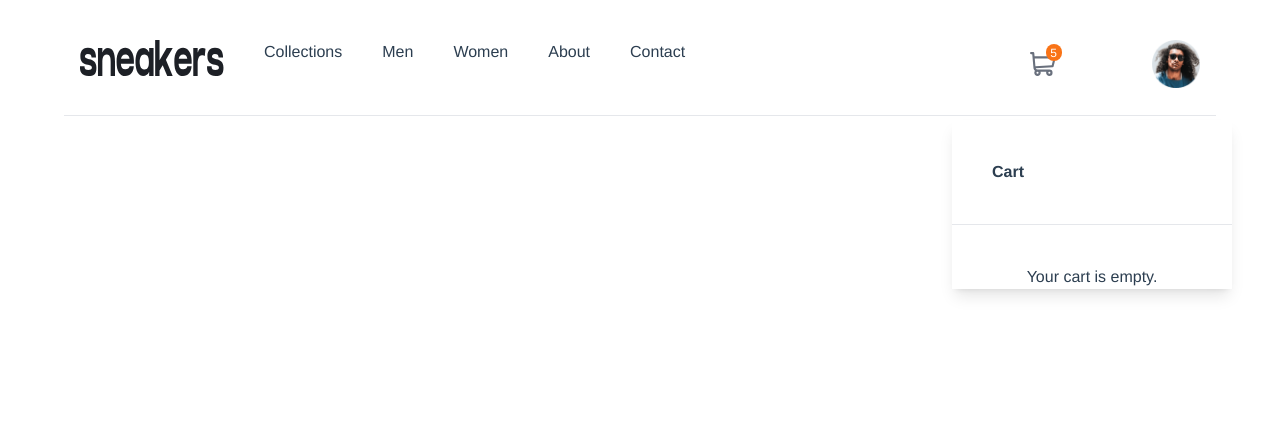
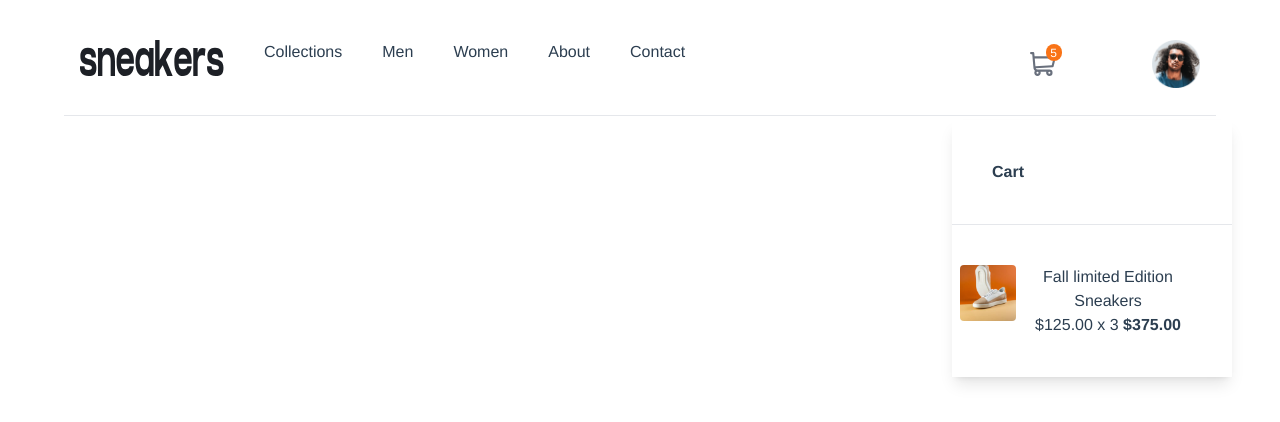
Before and after one commit to Lucassarantes/e-commerce-product-page, a Vue app: page / in a window 1280 px wide. Both pictures are taken after a click on the picture 1042 px from the left and 64 px from the top of the page. Shown: the top 422 px of the page. Built offline with nearby package versions, Linux system fonts and the light colour scheme.

Commit message:
layout do carrinho com item

```diff
--- a/src/components/DropList.vue
+++ b/src/components/DropList.vue
@@ -1,25 +1,46 @@
 <template>
     <div
         class="w-6/12 bg-white relative top-20 left-20 shadow-lg z-30"
-        v-show="!temItem"
     >
         <h6 class="text-left font-bold p-10">Cart</h6>
         <hr class="light-gray mb-10"/>
-        <p>Your cart is empty.</p>
-
-    </div>
-
-    <div
-        class="w-full bg-white relative top-20 left-20 shadow-lg z-30"
-        v-show="temItem"
-    >
-        <h6 class="text-left font-bold p-10">Cart</h6>
-        <hr class="light-gray mb-10"/>
+        <div v-show="this.item === null || this.item === ''">
+            <p>Your cart is empty.</p>
+        </div>
+        <div class="flex pb-10" v-show="this.item !== null && this.item !== ''">
+            <div class="w-1/5 mx-2">
+                <img class="rounded" src="../assets/image-product-1-thumbnail.jpg" alt="">
+            </div>
+            <div class="w-3/5 self-center">
+                <p>{{ this.item.nome }}</p>
+                <p>${{ this.item.precoUnitario }}.00 x 3 <strong>${{ this.precoTotal }}.00</strong></p>
+            </div>
+            <button></button>
+        </div>
     </div>
 </template>
 
 <script>
+
 export default {
     name: "DropList",
+    props: {
+        item: Object
+    },
+    data() {
+        return {
+            precoTotal: 0
+        }
+    },
+    created() {
+        if(this.item !== null && this.item !== '') {
+            this.calculaPrecoTotal();
+        }
+    },
+    methods: {
+        calculaPrecoTotal() {
+            this.precoTotal = this.item.precoUnitario * 3;
+        }
+    }
 }
 </script>
--- a/src/components/Header.vue
+++ b/src/components/Header.vue
@@ -38,7 +38,7 @@
                 ">
                 5
             </span>
-            <DropList v-show="teste === 1" />
+            <DropList v-show="this.dropDown" :item="this.item" />
             <img class="h-12" src="../assets/image-avatar.png" alt="Perfil">
         </div>
         <hr id="hr-principal" />
@@ -55,15 +55,20 @@ export default {
     },
     data() {
         return {
-            teste: 0
+            dropDown: false,
+            item: {
+                precoUnitario: 125.00,
+                nome: "Fall limited Edition Sneakers",
+                imagem: "../assets/image-product-1-thumbnail.jpg"
+            }
         }
     },
     methods: {
         abrirFecharLista() {
-            if(this.teste === 0) {
-                this.teste += 1;
+            if(this.dropDown === false) {
+                this.dropDown = true;
             } else {
-                this.teste -= 1;
+                this.dropDown = false;
             }
         }
     }
```
